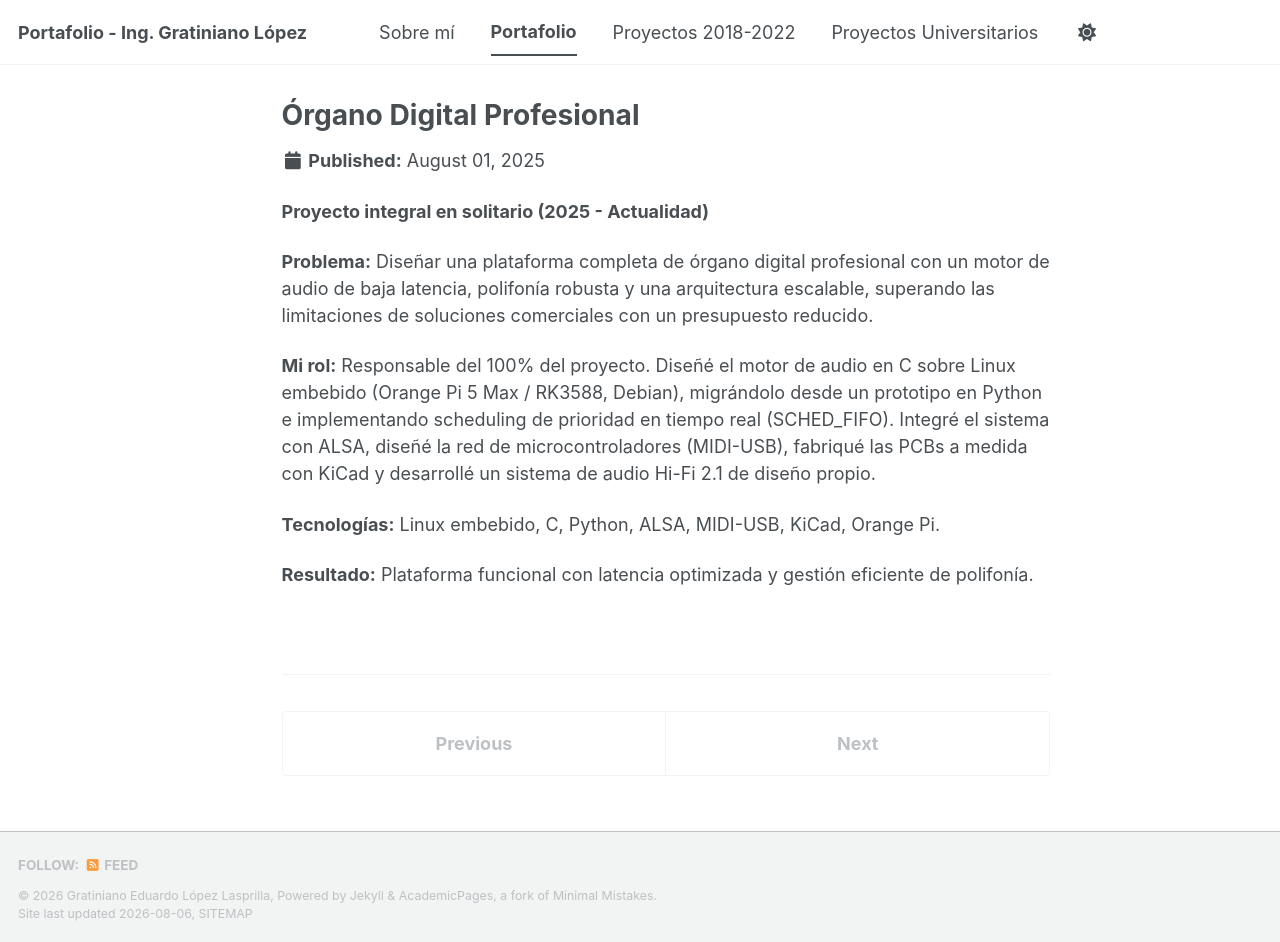
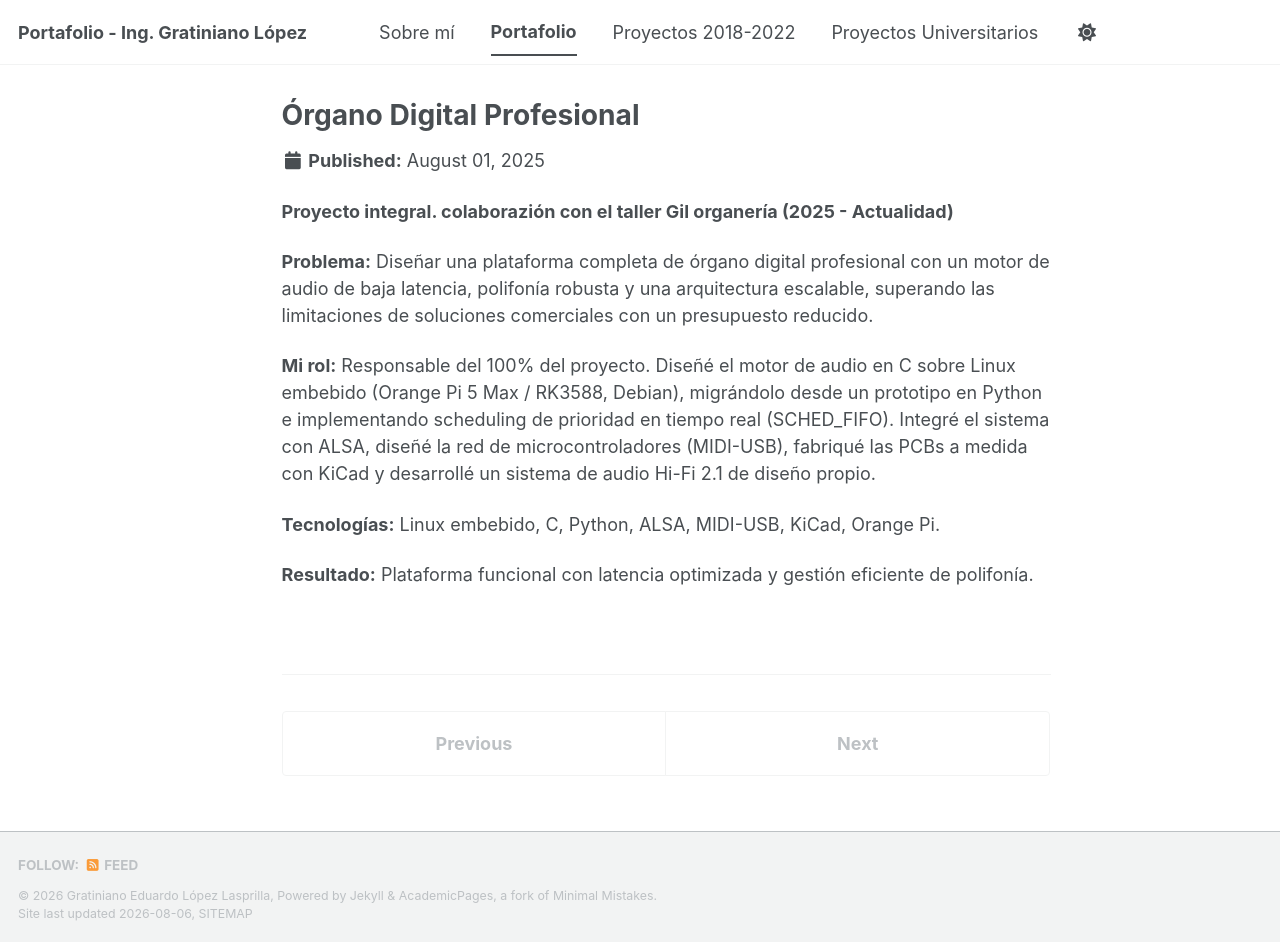
Before and after one commit to ingGratiniano/ingGratiniano.github.io, a Jekyll site: the page built from _portfolio/organo-digital.md, in a window 1280 px wide and 942 px high. Built offline with Jekyll 4.4.1, drawn with Linux system fonts in a browser that asks for light colours; a style sheet for code colours, icons or effects is not loaded.

Commit message:
Revise project description and collaboration details
Updated project description to reflect collaboration with Gil organería and clarified project details.

```diff
--- a/_portfolio/organo-digital.md
+++ b/_portfolio/organo-digital.md
@@ -7,7 +7,7 @@ image: /images/organo_sin_fondo.png
 date: 2025-08-01
 ---
 
-**Proyecto integral en solitario (2025 - Actualidad)**
+**Proyecto integral. colaborazión con el taller Gil organería (2025 - Actualidad)**
 
 **Problema:** Diseñar una plataforma completa de órgano digital profesional con un motor de audio de baja latencia, polifonía robusta y una arquitectura escalable, superando las limitaciones de soluciones comerciales con un presupuesto reducido.
 
```
